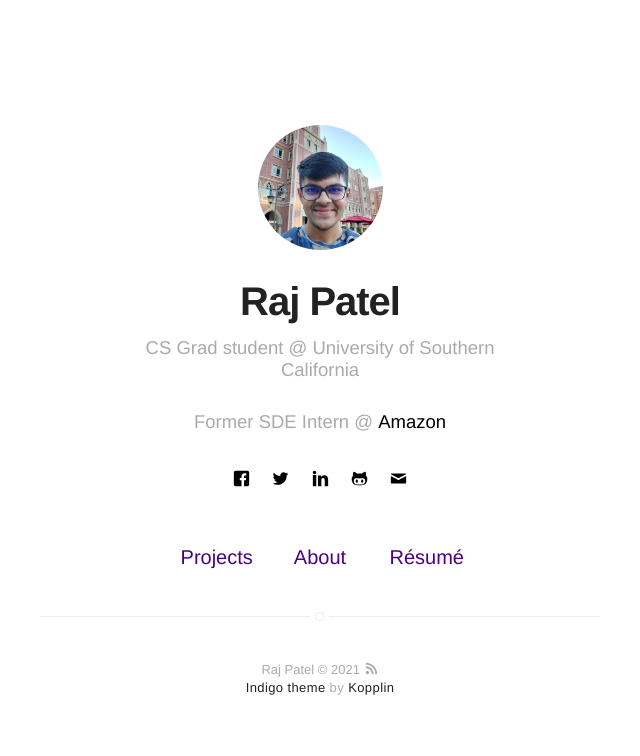
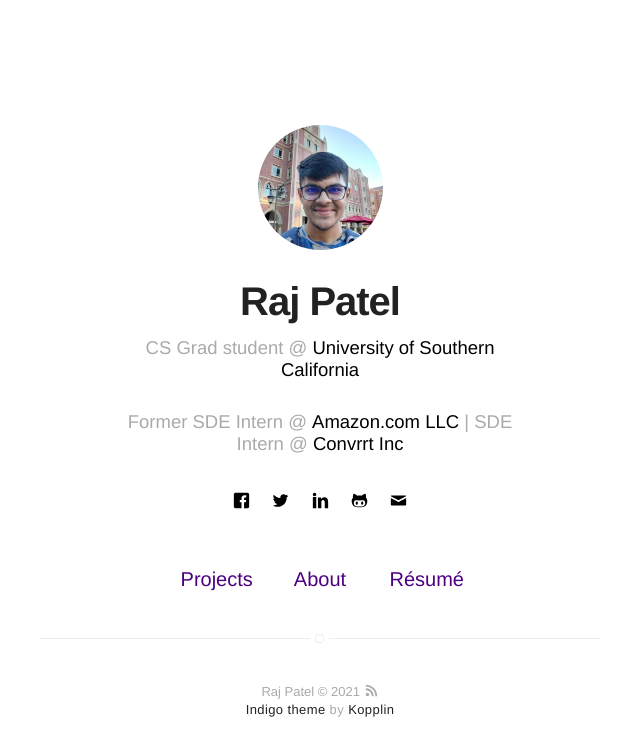
Before and after one commit to Raj1998/Raj1998.github.io, a Jekyll site: the page built from index.html, in a window 1280 px wide. Shown: the top 756 px of the page, without its empty margins (320-960 px from the left). Built offline with Jekyll 4.4.1, drawn with Linux system fonts in a browser that asks for light colours.

Commit message:
feat: changes

```diff
--- a/_config.yml
+++ b/_config.yml
@@ -1,6 +1,6 @@
 # main text of home
 name: Raj Patel
-bio: CS Grad student @ University of Southern California
+bio: CS Grad student @ <strong>University of Southern California</strong>
 
 # twitter summary info
 description: A blog about technology and stuff related
--- a/_includes/header.html
+++ b/_includes/header.html
@@ -18,7 +18,7 @@
 
         <h1 class="title">{{ site.name }}</h1>
         <h2 class="description">{{ site.bio }}</h2>
-        <h2 class="description">Former SDE Intern @ <strong>Amazon</strong></h2>
+        <h2 class="description">Former SDE Intern @ <strong>Amazon.com LLC</strong> | SDE Intern @ <strong>Convrrt Inc</strong></h2>
 
 
         {% include social-links.html %}
```
